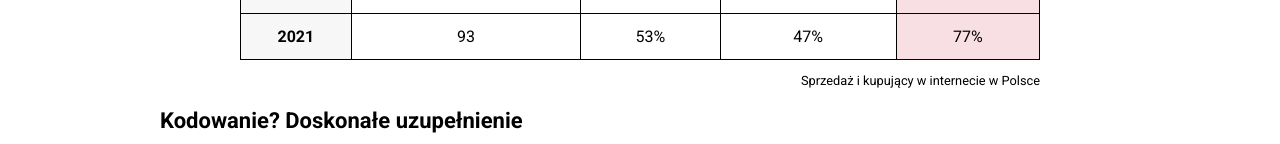
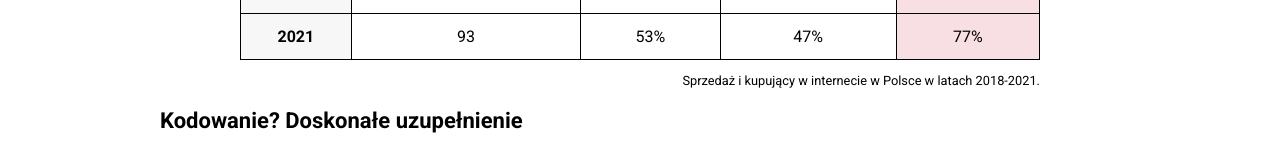
Before and after one commit to JakubM-I/yc-homepage, a plain HTML site: page index.html in a window 1280 px wide. Shown: the part 1003-1147 px from the top of the page. Drawn offline with Linux system fonts and the light colour scheme.

Commit message:
Change caption description in table section

```diff
--- a/index.html
+++ b/index.html
@@ -64,7 +64,7 @@
                 <div class="onlineBuyerTable" id="table">
                     <h2 class="paragraph-title" id="internet">Sprzeda i kupujący w sieci</h2>
                     <table class="onlineBuyer">
-                        <caption class="onlineBuyer__tableTitle">Sprzedaż i kupujący w internecie w Polsce</caption>
+                        <caption class="onlineBuyer__tableTitle">Sprzedaż i kupujący w internecie w Polsce w latach 2018-2021.</caption>
                         <colgroup>
                             <col span="4">
                             <col class="onlineBuyer__rowSummary">
```
